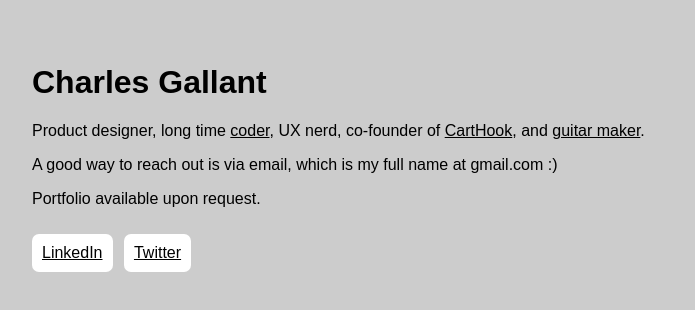
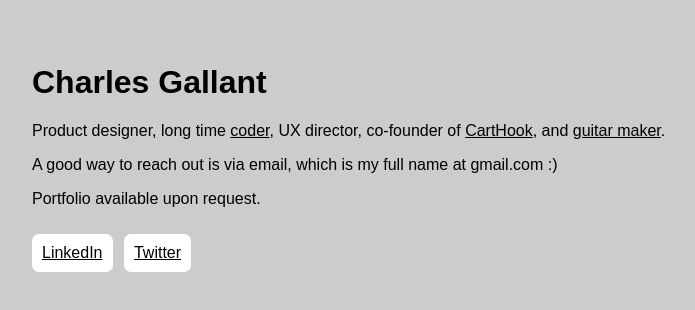
Before and after one commit to charlesgallant/charlesgallant.github.io, a plain HTML site: page index.html in a window 1280 px wide. Shown: the whole page, without its empty margins (32-727 px from the left). Drawn offline with Linux system fonts and the light colour scheme.

Commit message:
test update to my site

```diff
--- a/index.html
+++ b/index.html
@@ -33,7 +33,7 @@
 </head>
 <body>
   <h1>Charles Gallant</h1>
-  <div>Product designer, long time <a href='https://stackoverflow.com/users/500308/chazbot?tab=answers'>coder</a>, UX nerd, co-founder of <a href='https://www.crunchbase.com/organization/carthook'>CartHook</a>, and <a href='https://www.instagram.com/p/BlBg1uUATBE/'>guitar maker</a>.
+  <div>Product designer, long time <a href='https://stackoverflow.com/users/500308/chazbot?tab=answers'>coder</a>, UX director, co-founder of <a href='https://www.crunchbase.com/organization/carthook'>CartHook</a>, and <a href='https://www.instagram.com/p/BlBg1uUATBE/'>guitar maker</a>.
     <p>A good way to reach out is via email, which is my full name at gmail.com :)</p>
     <p>Portfolio available upon request.</p></div>
   <div id='links'>
```
